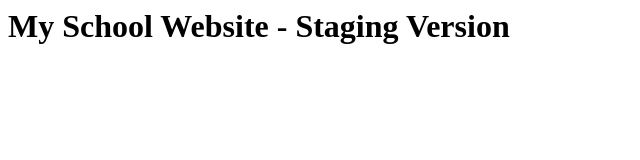
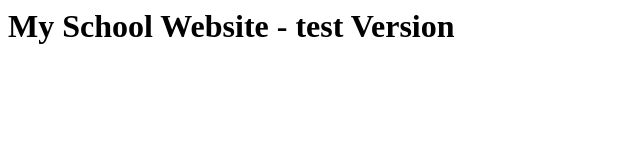
Before and after one commit to dveerendhar/DevOps, a plain HTML site: page pushFolder/school-website/index.html in a window 1280 px wide. Shown: the whole page, without its empty margins (0-640 px from the left). Drawn offline with Linux system fonts and the light colour scheme.

Commit message:
Initial commit on test branch

```diff
--- a/pushFolder/school-website/index.html
+++ b/pushFolder/school-website/index.html
@@ -1 +1 @@
-<h1>My School Website - Staging Version</h1>
+<h1>My School Website - test Version</h1>
```
